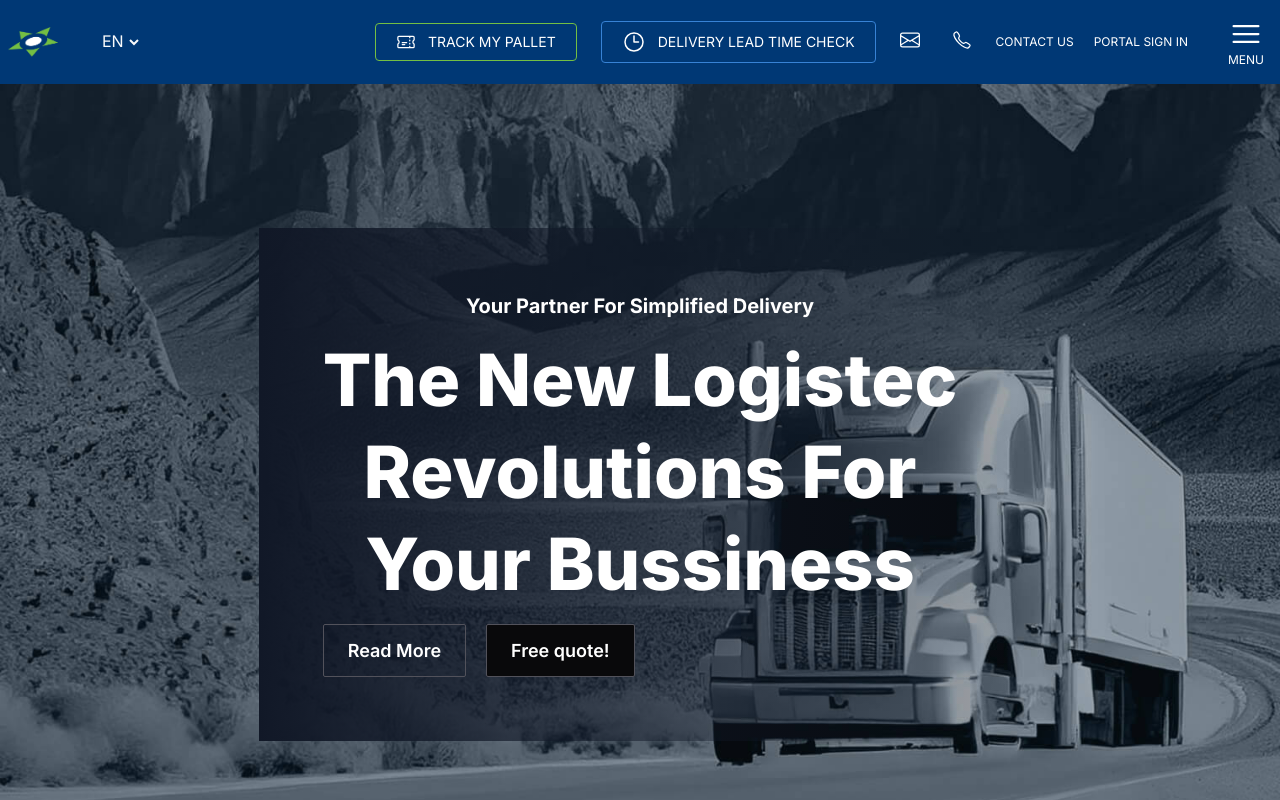
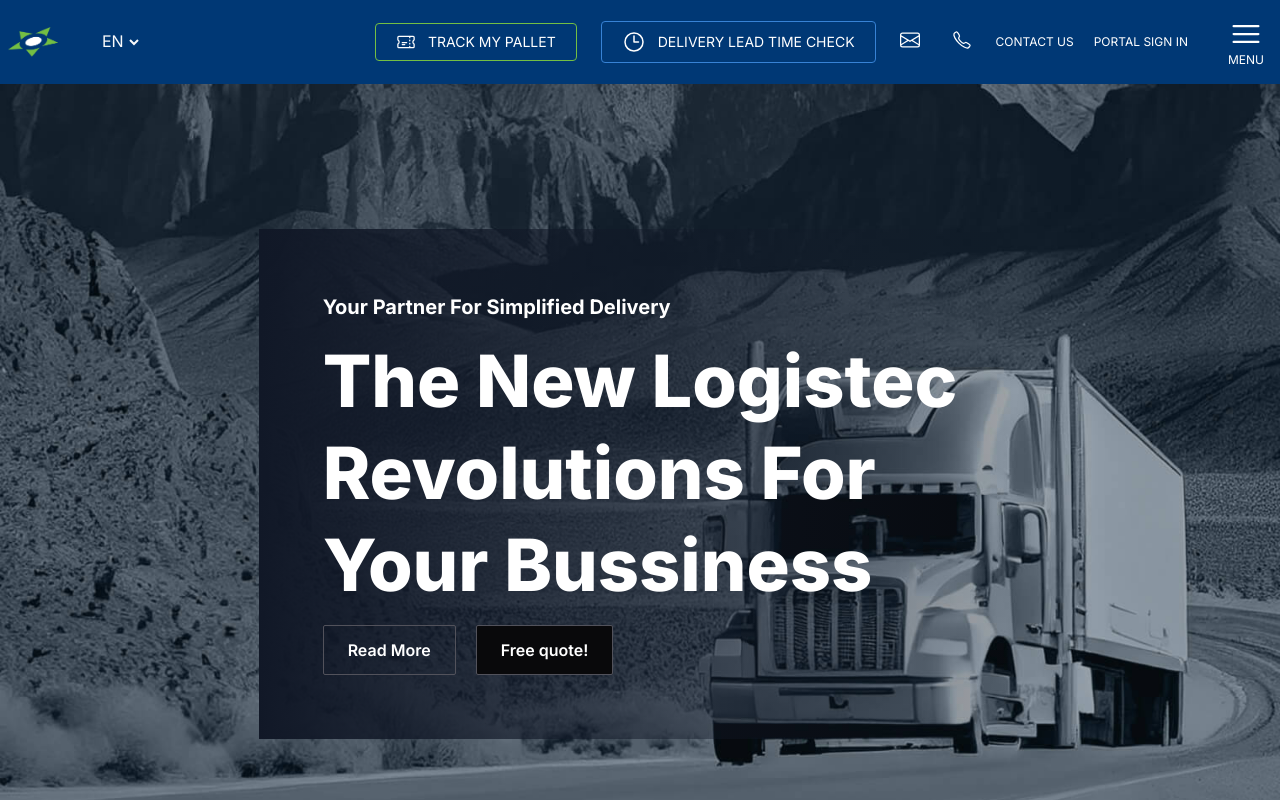
Before and after one commit to jihad-hossain1/logistic-bussines, a Next.js app: page / in a window 1280 px wide. Shown: the top 800 px of the page. Built offline with nearby package versions, Linux system fonts and the light colour scheme.

Commit message:
text align fix on carosel

```diff
--- a/src/components/Slider/style.css
+++ b/src/components/Slider/style.css
@@ -6,8 +6,7 @@
 }
 
 .swiper-slide {
-    text-align: center;
-    font-size: 18px;
+
 
     height: calc((100% - 30px) / 2);
 
--- a/src/components/footer/footer.jsx
+++ b/src/components/footer/footer.jsx
@@ -26,7 +26,7 @@
                 <ul className="flex flex-col gap-3 pt-5 text-xs text-gray-300">
                   {item?.links?.map((itm, _ind) => (
                     <li
-                      className="cursor-pointer hover:text-gray-50 transition-all duration-200"
+                      className="cursor-pointer hover:text-gray-50 transition-all duration-200 w-fit"
                       key={_ind}
                     >
                       {itm?.link}
```
